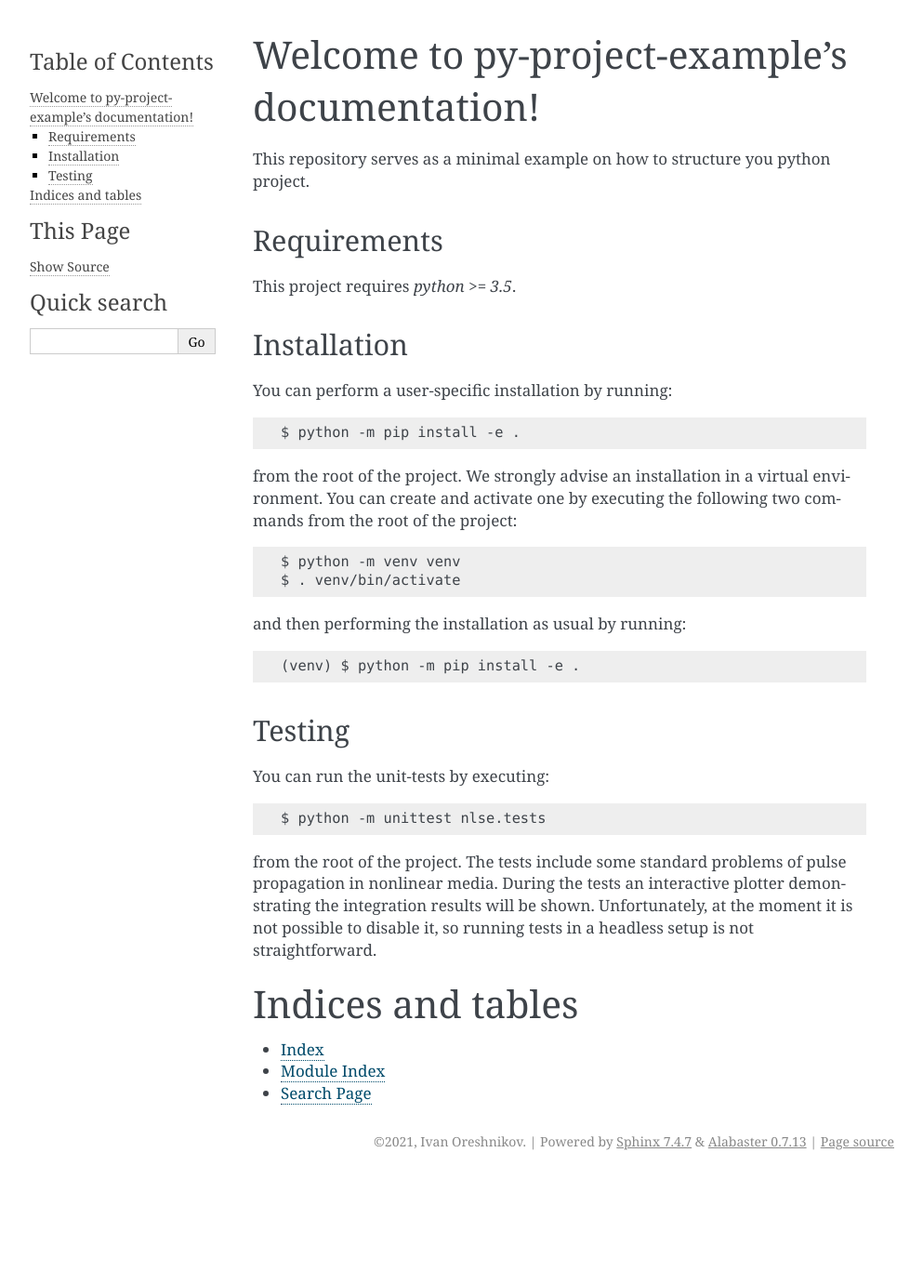
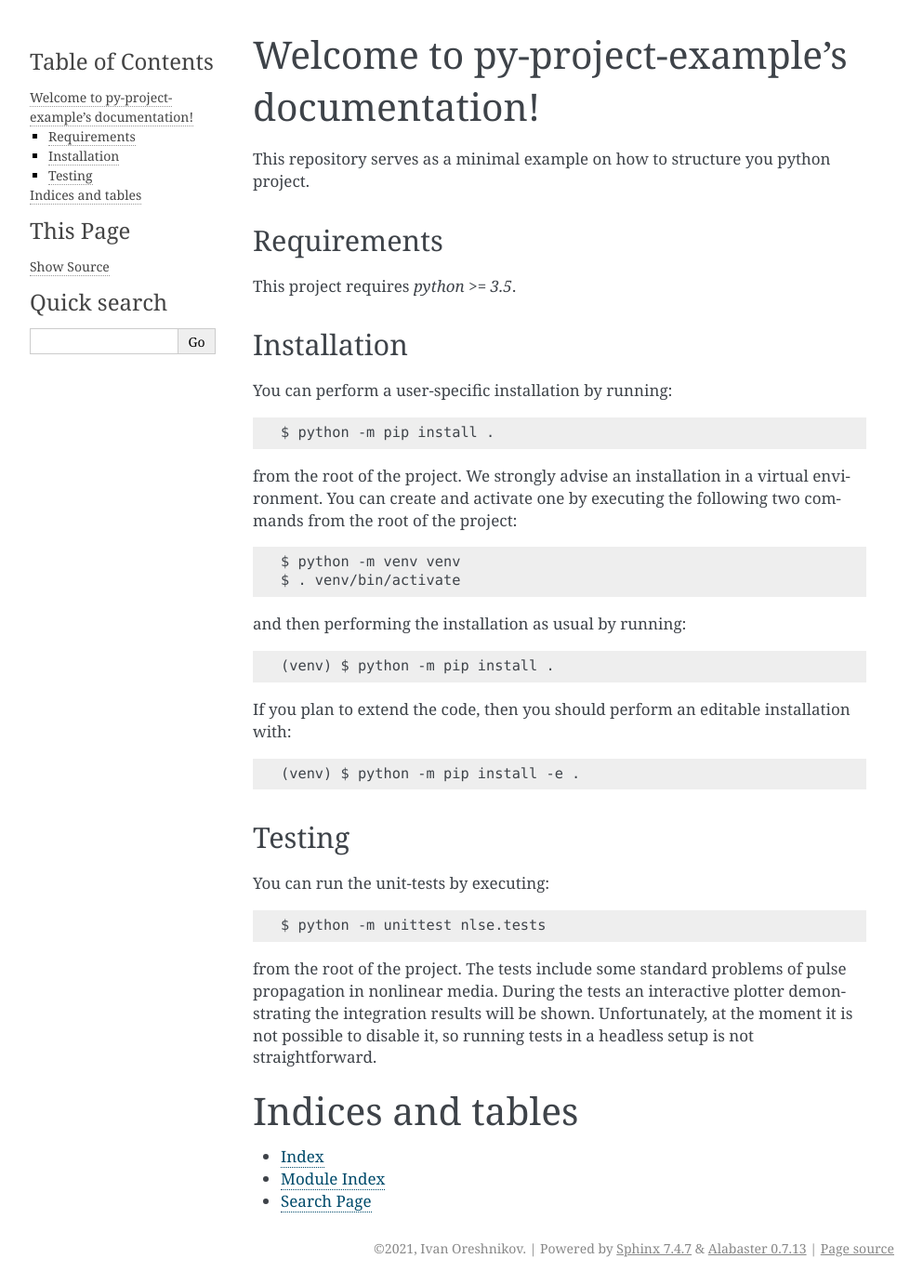
Before and after one commit to MPI-IS/py-project-example, a Sphinx documentation site: the page built from doc/index.rst, in a window 1280 px wide. Shown: the whole page at 93% size, without its empty margins (148-1141 px from the left). Built offline with Sphinx 7.4.7, drawn with Linux system fonts in a browser that asks for light colours; before the commit the page ends 1267 px from its top, so only the background shows below that.

Commit message:
Added an explicit explanation about pip install -e.

```diff
--- a/doc/index.rst
+++ b/doc/index.rst
@@ -22,7 +22,7 @@ Installation
 
 You can perform a user-specific installation by running::
 
-    $ python -m pip install -e .
+    $ python -m pip install .
 
 from the root of the project. We strongly advise an installation in a virtual environment. You can create and activate one by executing the following two commands from the root of the project::
 
@@ -30,6 +30,10 @@ from the root of the project. We strongly advise an installation in a virtual en
     $ . venv/bin/activate
 
 and then performing the installation as usual by running::
+
+    (venv) $ python -m pip install .
+
+If you plan to extend the code, then you should perform an editable installation with::
 
     (venv) $ python -m pip install -e .
 
```
Also changed, not shown: README.md (+5 -1 lines).
